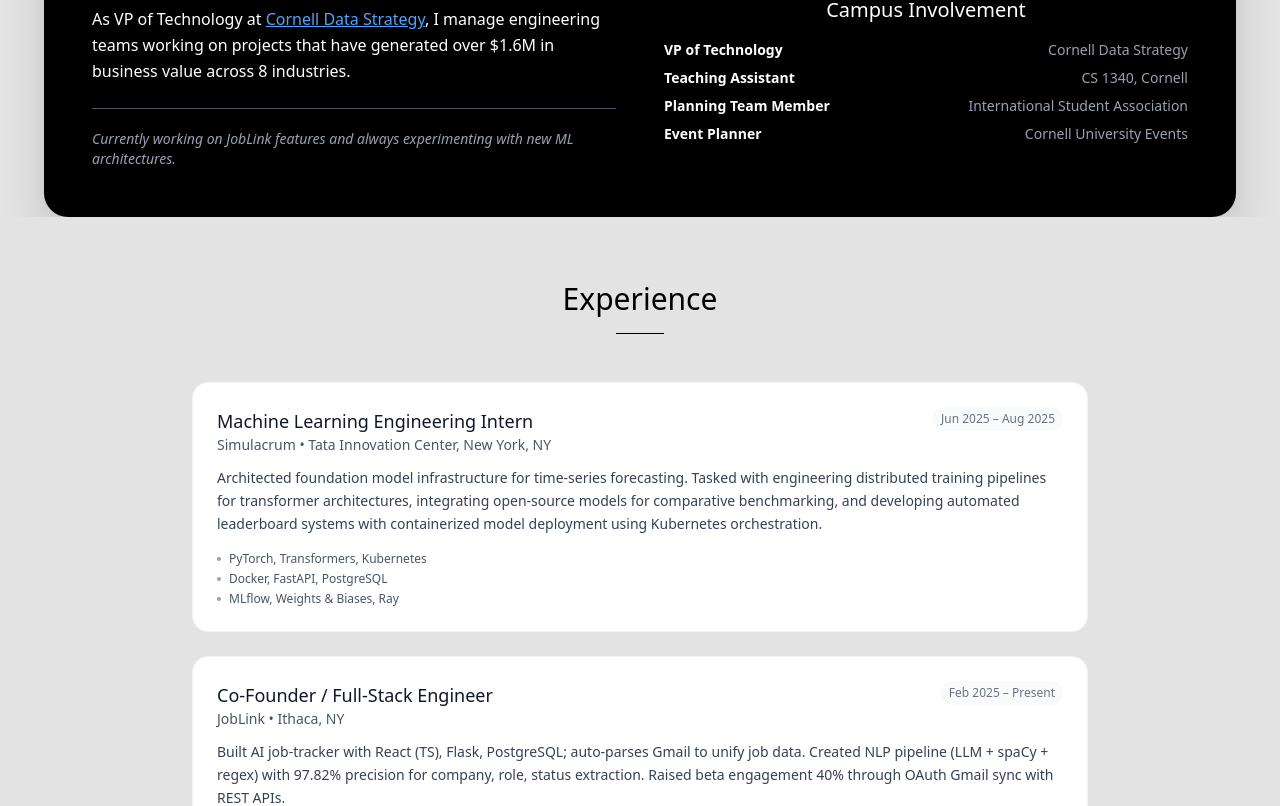
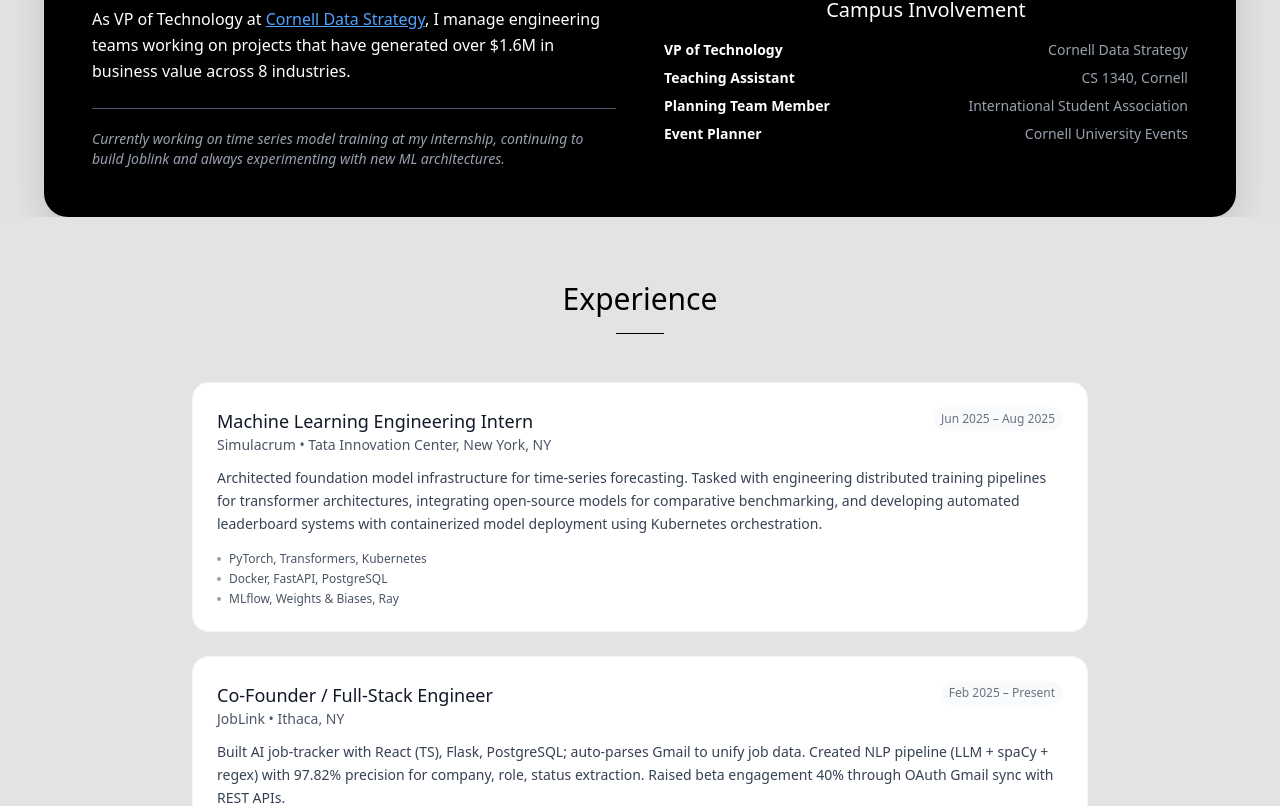
Before and after one commit to farhan-439/my_portfolio, a React (Vite) app: page / in a window 1280 px wide. Shown: the part 1454-2260 px from the top of the page. Built offline with nearby package versions, Linux system fonts and the light colour scheme.

Commit message:
slight text changes

```diff
--- a/src/components/About.tsx
+++ b/src/components/About.tsx
@@ -46,7 +46,7 @@
               {/* Current Focus */}
               <div className="mt-6 pt-5 border-t border-gray-600">
                 <p className="text-gray-400 italic text-sm">
-                  Currently working on JobLink features and always experimenting with new ML architectures.
+                  Currently working on time series model training at my internship, continuing to build Joblink and always experimenting with new ML architectures.
                 </p>
               </div>
             </div>
--- a/src/components/LeadershipSection.tsx
+++ b/src/components/LeadershipSection.tsx
@@ -52,14 +52,14 @@
   {
     organization: "Cornell Event Services",
     role: "Planning Team Member",
-    period: "Jan 2024 – May 2025",
+    period: "Jan 2024 – Aug 2025",
     description: "Part of the Planning team for Cornell University where we organized Reunion 2025 and Commencement 2025. Collaborated on large-scale event coordination, logistics management, and utilized internal web tools and digital systems for attendee management and resource allocation.",
 
   },
   {
     organization: "Cornell Fintech Club",
     role: "Software Developer",
-    period: "Sept 2023 – Present",
+    period: "Sept 2023 – Aug 2024",
     description: "Helped build Stock Sentiment Platform with search, portfolio, and real-time indicators for 500+ tickers. Gathered user feedback from 40+ testers, refining MVP to improve engagement by 15%.",
     link: "https://www.cornellfintechclub.com"
   },
@@ -67,7 +67,7 @@
   {
     organization: "International Student Association",
     role: "Planning Team Member",
-    period: "Sept 2023 – Present",
+    period: "Jan 2025 – Present",
     description: "Planned and organized member social events and hosted Gala nights which gathered around 300+ students. Coordinated event logistics, vendor management, and student engagement initiatives to foster community building among international students.",
     link: "https://isucornell.com/index.html"
   },
```
